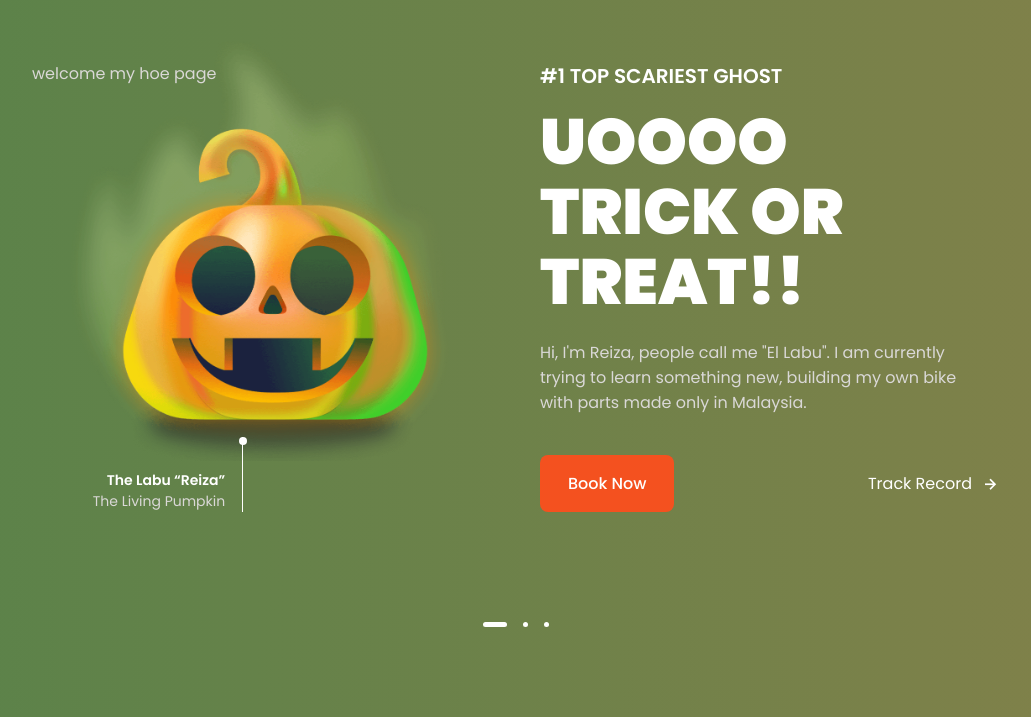
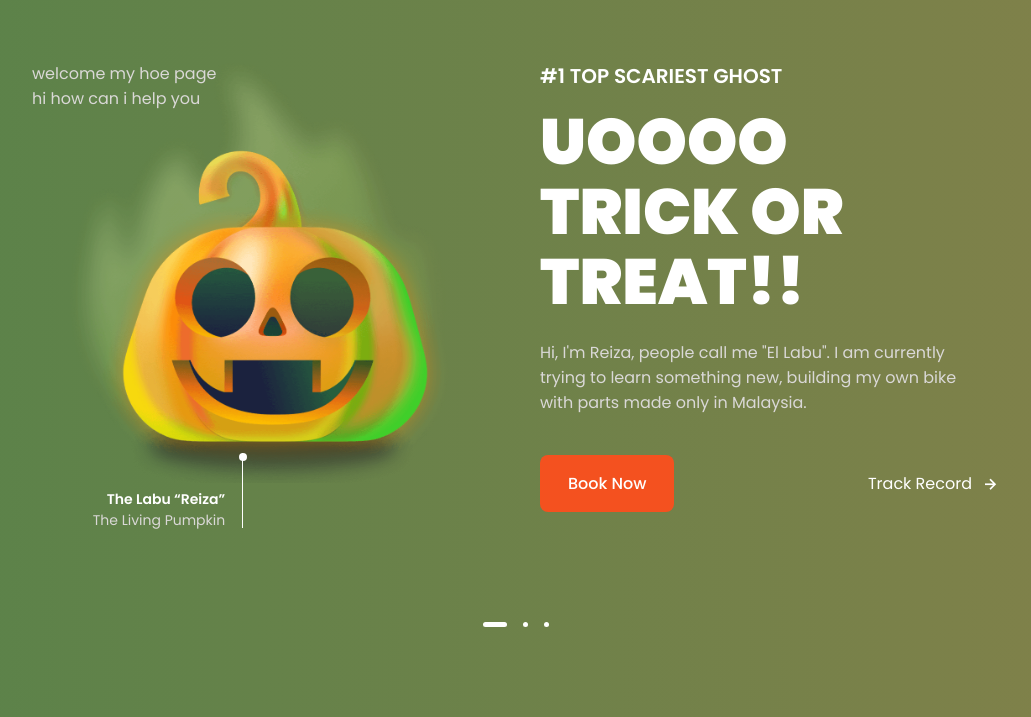
Before and after one commit to soline877/landing-reposi, a plain HTML site: page index.html in a window 1280 px wide. Shown: the part 83-800 px from the top of the page, without its empty margins (124-1155 px from the left). Drawn offline with nearby package versions, Linux system fonts and the light colour scheme.

Commit message:
testing out changing an index

```diff
--- a/index.html
+++ b/index.html
@@ -75,6 +75,7 @@
                             <div class="home__content grid">
                                 <div class="home__group">
                                     <p>welcome my hoe page</p>
+                                    <p>hi how can i help you</p>
                                     <img src="assets/img/home1-img.png" alt="" class="home__img">
                                     <div class="home__indicator"></div>
 
```
